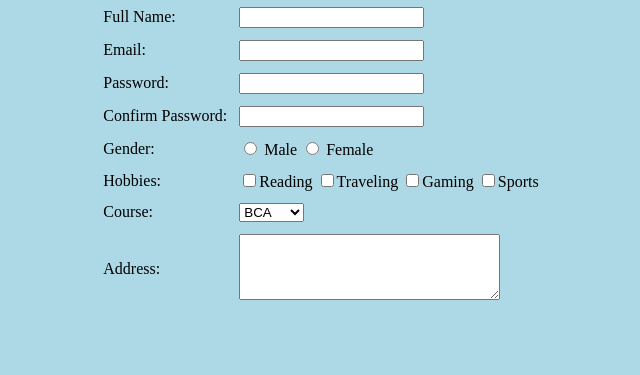
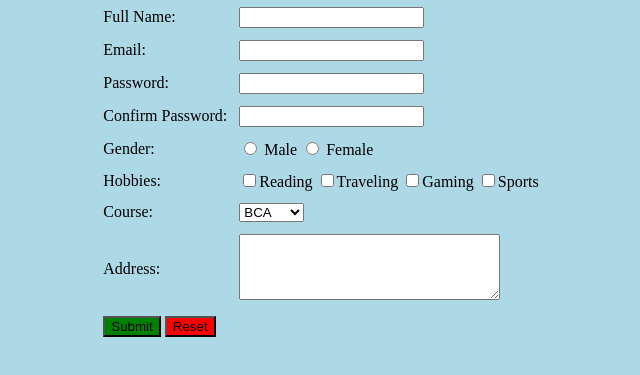
Before and after one commit to ayushpanwar0344/ABES-FSD-AYUSH-344, a plain HTML site: page Registrationform.html in a window 1280 px wide. Shown: the part 79-454 px from the top of the page, without its empty margins (319-959 px from the left). Drawn offline with Linux system fonts and the light colour scheme.

Commit message:
Registration form

```diff
--- a/Registrationform.html
+++ b/Registrationform.html
@@ -23,7 +23,7 @@
             </tr>
             <tr>
                 <td>Confirm Password:</td>
-                <td><input type="password" name="confirm"></td>
+                <td><input type="password" name="confirm password"></td>
             </tr>
             <tr>
                 <td>Gender:</td>
@@ -56,6 +56,12 @@
                 <td>Address:</td>
                 <td><textarea name="address" rows="4" cols="30"></textarea></td>
             </tr>
+            <tr>
+                <td>
+                <button style="background: green;" type="submit" align="center">Submit</button>
+                <button style="background: red;" type="reset" align="center">Reset</button>
+                </td>
+            </tr>
 
         </table>
     </form>
```
